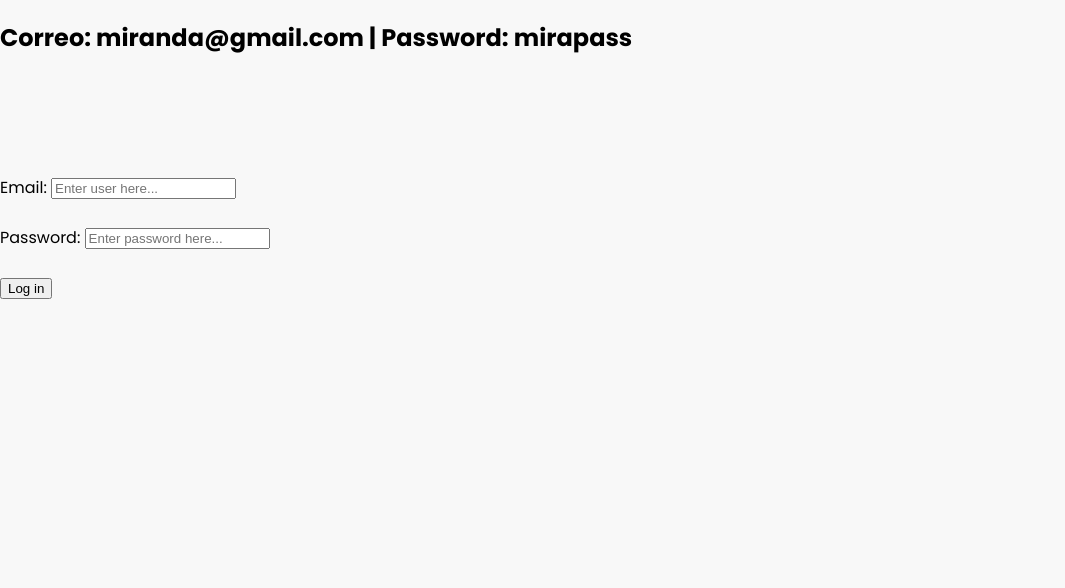
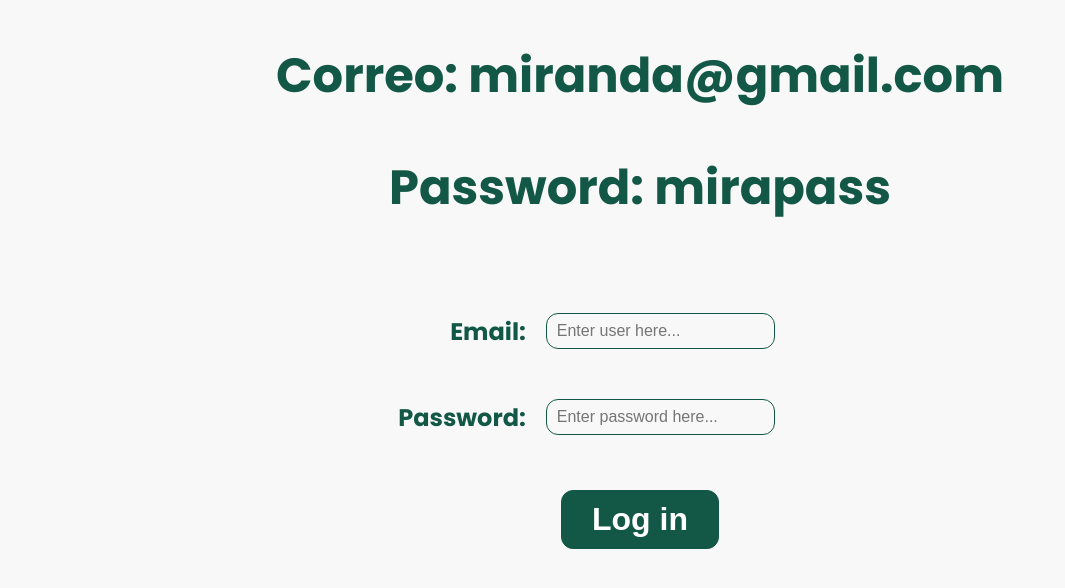
Before and after one commit to JuanJoseRomeroMontes/MirandaDashboard, a React (Vite) app: page /login in a window 1280 px wide. Shown: the top 588 px of the page, without its empty margins (0-1065 px from the left). Built offline with nearby package versions, Linux system fonts and the light colour scheme.

Commit message:
Feature: styled login page

```diff
--- a/src/components/pagesGeneralComponents.tsx
+++ b/src/components/pagesGeneralComponents.tsx
@@ -27,7 +27,7 @@
     }
 `
 
-export const Button = styled.div<{$width:string; $padding:string; $margin:string;}>`
+export const Button = styled.button<{$width:string; $padding:string; $margin:string;}>`
     width: ${(props) => (props.$width)};
     padding: ${(props) => (props.$padding)};
     margin: ${(props) => (props.$margin)};
@@ -39,7 +39,7 @@
     cursor: pointer;
 `
 
-export const GreenButton = styled.div<{$width:string; $padding:string; $margin:string;}>`
+export const GreenButton = styled.button<{$width:string; $padding:string; $margin:string;}>`
     width: ${(props) => (props.$width)};
     padding: ${(props) => (props.$padding)};
     margin: ${(props) => (props.$margin)};
--- a/src/pages/login.tsx
+++ b/src/pages/login.tsx
@@ -3,6 +3,36 @@
 import { AuthContext } from "../components/authProvider";
 import { toast } from "react-toastify";
 import { RequestMethods } from "../utils";
+import styled from "styled-components";
+import { Form } from "../components/form";
+import { Input } from "../components/pagesGeneralComponents";
+
+const LoginContainer = styled.div`
+    margin: 30px auto 0 auto;
+    width: 70%;
+    color: #135846;
+
+    h2{
+        text-align: center;
+        font-weight: bold;
+        font-size: 3em;
+    }
+`
+
+const InputContainer = styled.div`
+    margin: 30px auto 0 auto;
+    width: 35%;
+    display: flex;
+    justify-content: right;
+    align-items: center;
+    margin-bottom: 20px;
+
+    label{
+        font-weight: bold;
+        font-size: 1.5em;
+        margin-right: 5px;
+    }
+`
 
 export const LoginPage = () => {
     const navigate = useNavigate();
@@ -11,8 +41,8 @@
     const validateLogin = async (event: FormEvent<HTMLFormElement>) => {
         event.preventDefault();
         const form = event.currentTarget;
-        const email = (form.elements.namedItem("email") as HTMLInputElement).value;
-        const password = (form.elements.namedItem("password") as HTMLInputElement).value;
+        const email = (form.elements.namedItem("email") as HTMLInputContainerElement).value;
+        const password = (form.elements.namedItem("password") as HTMLInputContainerElement).value;
 
         if(email=="" && password=="")
         {
@@ -50,17 +80,21 @@
 
     return(
         <>
-            <h2> Correo: miranda@gmail.com | Password: mirapass</h2>
-            <br/><br/><br/><br/>
-            <form onSubmit={validateLogin}>
-                <label htmlFor="email">Email: </label>
-                <input type="text" id="email" placeholder="Enter user here..." autoComplete="email"/>
-                <br/><br/>
-                <label htmlFor="password">Password: </label>
-                <input type="password" id="password" placeholder="Enter password here..." autoComplete="current-password"/>
-                <br/><br/>
-                <input type="submit" value="Log in" />
-            </form>
+        <LoginContainer>
+            <h2>Correo: miranda@gmail.com</h2>
+            <h2>Password: mirapass</h2>
+            <Form onSubmit={validateLogin}>
+                <InputContainer>
+                    <label htmlFor="email">Email: </label>
+                    <Input $width={"auto"} $padding={"8px 10px"} $margin={"0 15px"} type="text" id="email" placeholder="Enter user here..." autoComplete="email"></Input>
+                </InputContainer>
+                <InputContainer>
+                    <label htmlFor="password">Password: </label>
+                    <Input $width={"auto"} $padding={"8px 10px"} $margin={"0 15px"} type="password" id="password" placeholder="Enter password here..." autoComplete="current-password"></Input>
+                </InputContainer>
+                <button type="submit" style={{marginTop:"35px", fontSize: "2em"}}>Log in</button>
+            </Form>
+        </LoginContainer>
         </>
     )
 };
```
